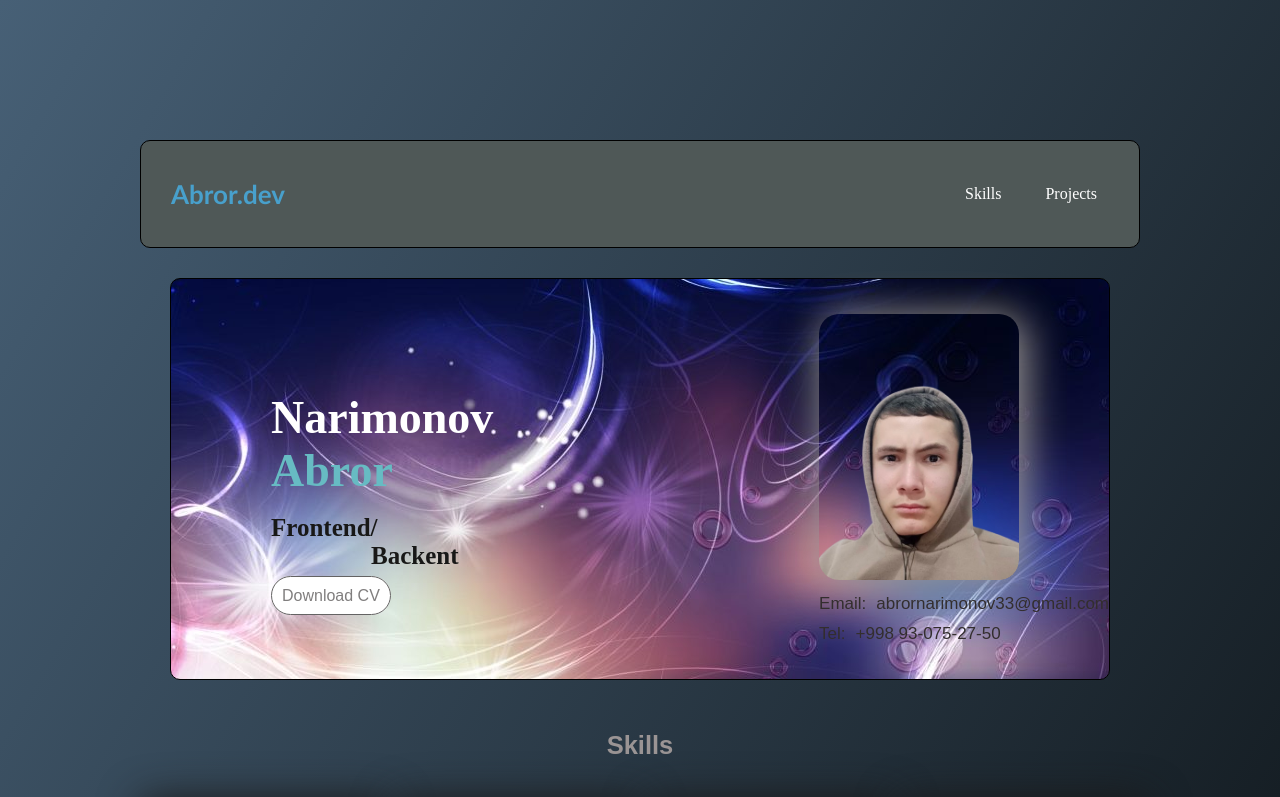
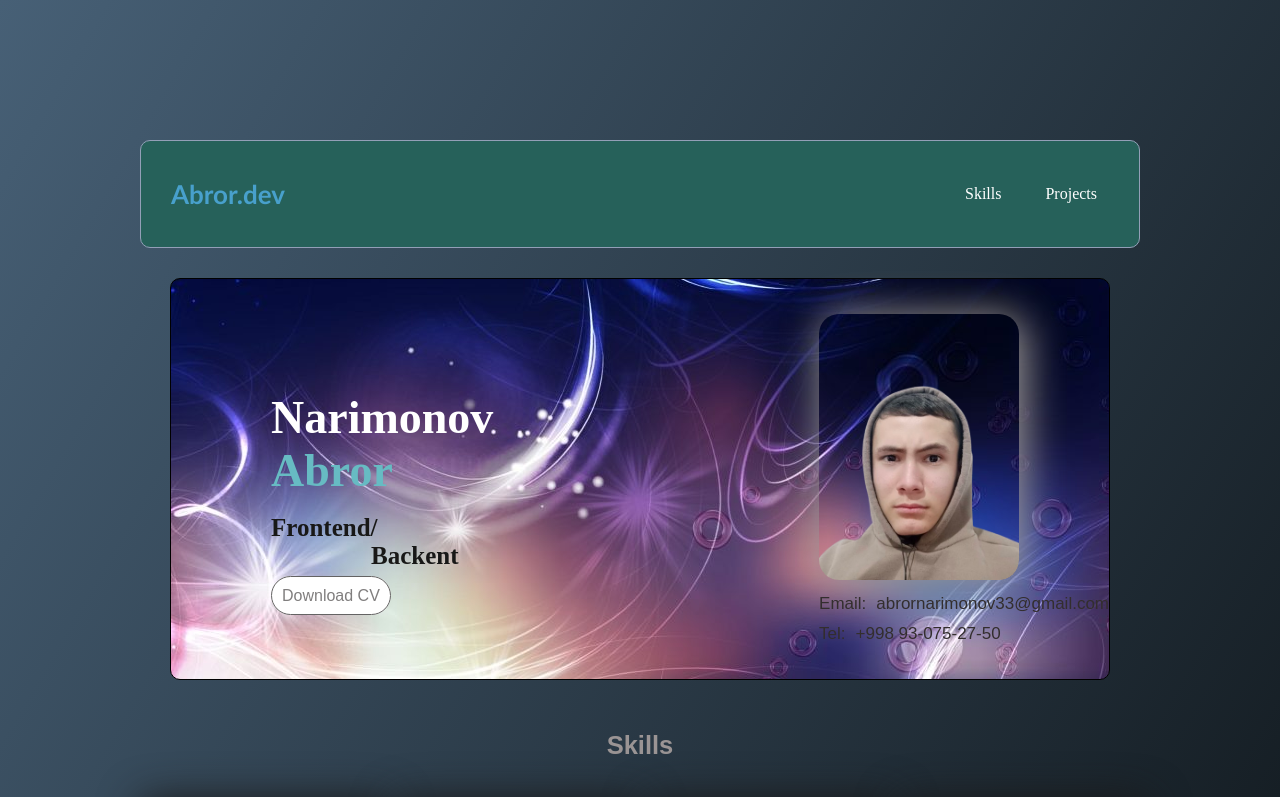
Before and after one commit to AbrorNarimonov/mening_portfoliyam, a plain HTML site: page index.html in a window 1280 px wide. Shown: the top 797 px of the page. Drawn offline with Linux system fonts and the light colour scheme.

Commit message:
v11 o'zgarish

```diff
--- a/index.html
+++ b/index.html
@@ -15,7 +15,7 @@
         <li class="nav-link"><a href="#skills" id="skill_idsi" class="nav_class" >Skills</a></li>
         <li class="nav-link"><a href="#projects" class="nav_class" >Projects</a></li>
       </ul>
-      <div class="burger" id="burger">☰</div>
+      <div class="burger" id="burger"><img src="gamburger.svg" alt="" class="gamburg"></div>
     </nav>
 
     <div class="boshqismi_ozimni_tanishtirish">
--- a/mening-proyektim.css
+++ b/mening-proyektim.css
@@ -15,9 +15,10 @@ body{
 
 .navbar_bosh{
   display: flex;
-  border: 1px solid #000;
+  border: 1px solid #939fb7;
   border-radius: 10px;
-  background-color: rgb(79, 88, 87);
+  background-color: rgb(38, 97, 90);
+  background-image: linear-gradient(to right, rgb(38, 97, 90), rgb(38, 97, 90));
   justify-content: space-between;
   align-items: center;
   padding: 10px 30px;
```
Also changed, not shown: gamburger.svg (added).
